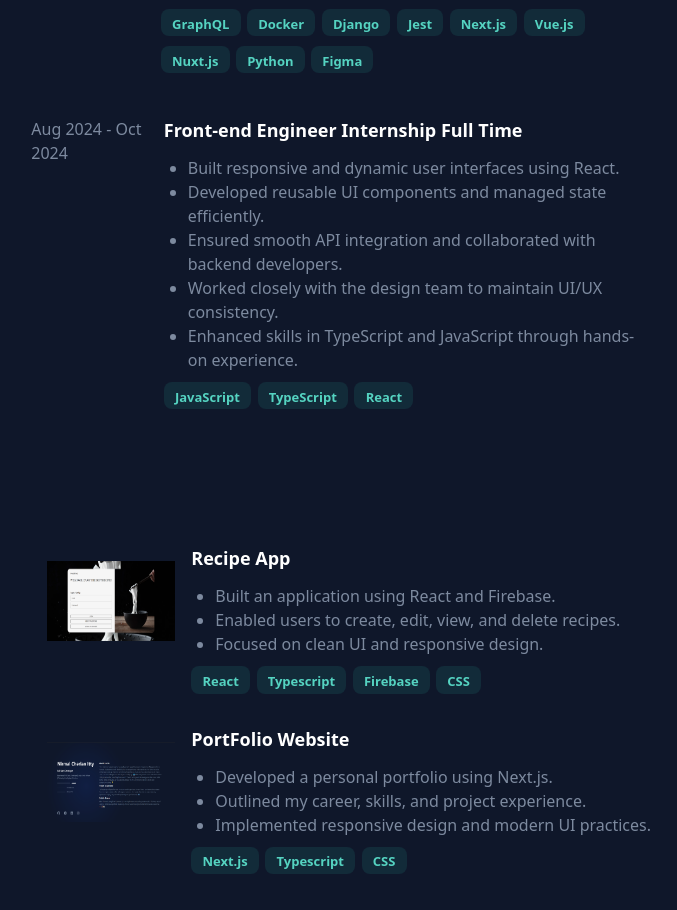
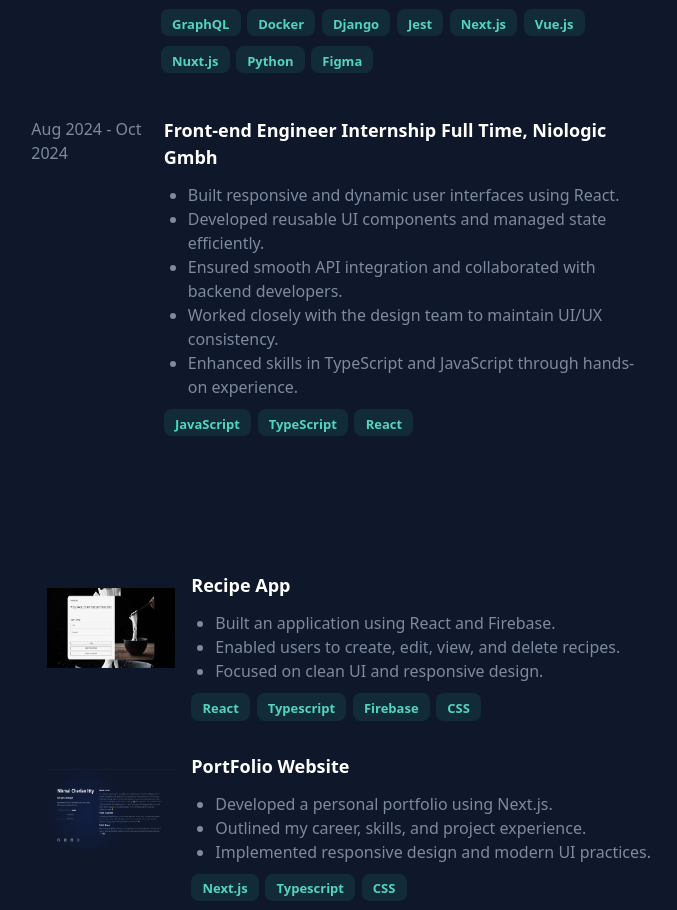
Before and after one commit to Sevethseal/portfolio, a Next.js app: page /welcome in a window 1280 px wide. Shown: the part 1367-2277 px from the top of the page, without its empty margins (563-1240 px from the left). Built offline with nearby package versions, Linux system fonts and the light colour scheme.

Commit message:
Update company name

```diff
--- a/public/about.ts
+++ b/public/about.ts
@@ -62,7 +62,7 @@ const data = {
       navigationLink: 'https://www.qburst.com/en-de/',
     },
     {
-      title: 'Front-end Engineer Internship Full Time',
+      title: 'Front-end Engineer Internship Full Time, Niologic Gmbh',
       timePeriod: 'Aug 2024 - Oct 2024',
       description: [
         'Built responsive and dynamic user interfaces using React.',
```
